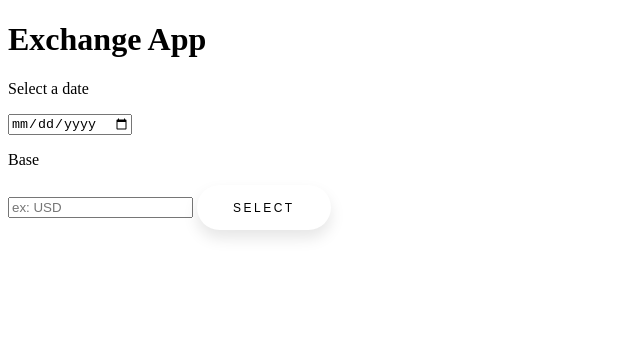
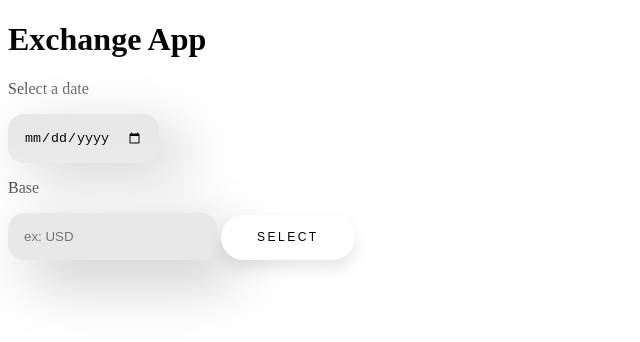
Before and after one commit to LuisVergera/Exchange-App, a plain HTML site: page index.html in a window 1280 px wide. Shown: the whole page, without its empty margins (0-640 px from the left). Drawn offline with nearby package versions, Linux system fonts and the light colour scheme.

Commit message:
Update style.css

```diff
--- a/src/style.css
+++ b/src/style.css
@@ -24,3 +24,19 @@ button:hover {
 button:active {
   transform: translateY(-1px);
 }
+
+input {
+  border: none;
+  padding: 1rem;
+  border-radius: 1rem;
+  background: #e8e8e8;
+  box-shadow: 20px 20px 60px #c5c5c5, -20px -20px 60px #ffffff;
+  transition: 0.3s;
+}
+
+input:focus {
+  outline-color: #e8e8e8;
+  background: #e8e8e8;
+  box-shadow: inset 20px 20px 60px #c5c5c5, inset -20px -20px 60px #ffffff;
+  transition: 0.3s;
+}
```
